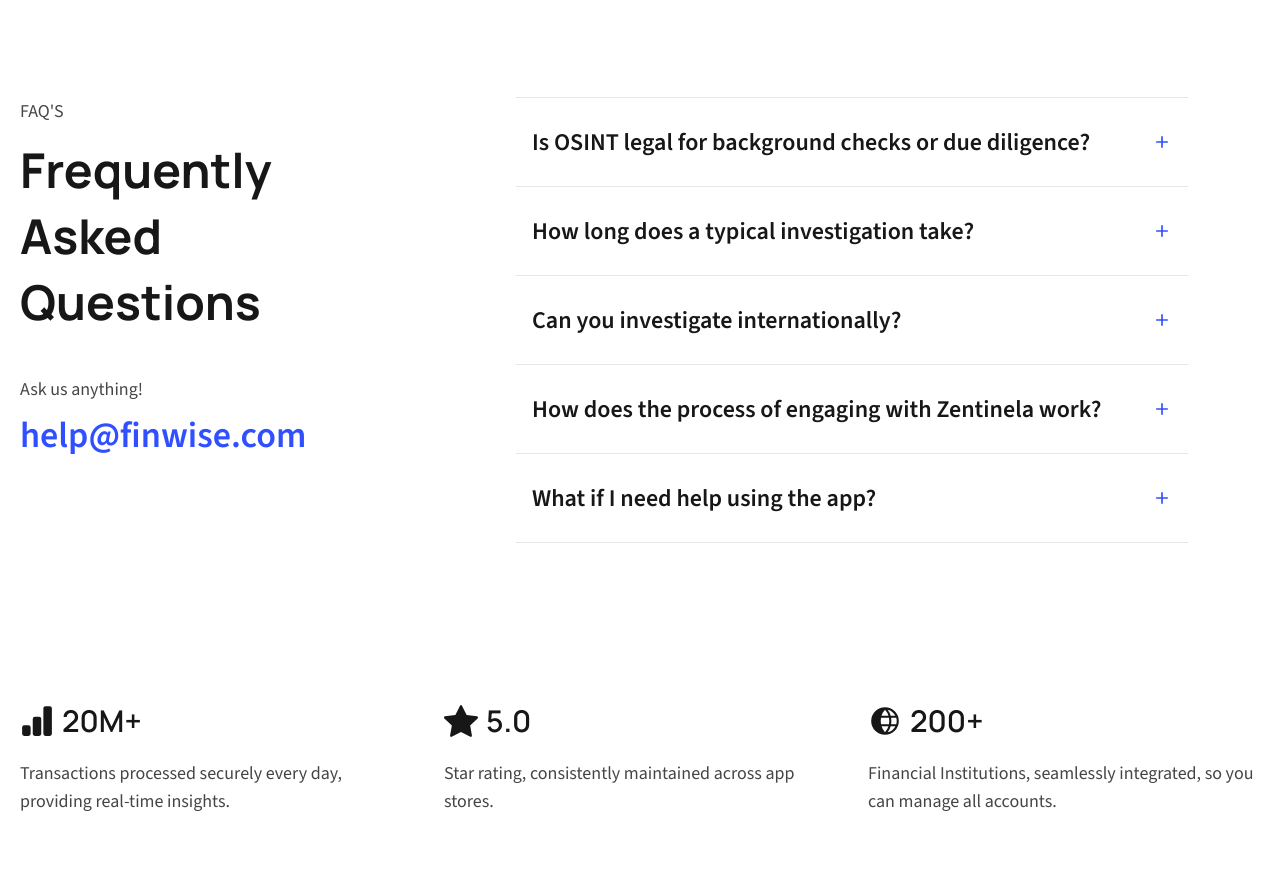
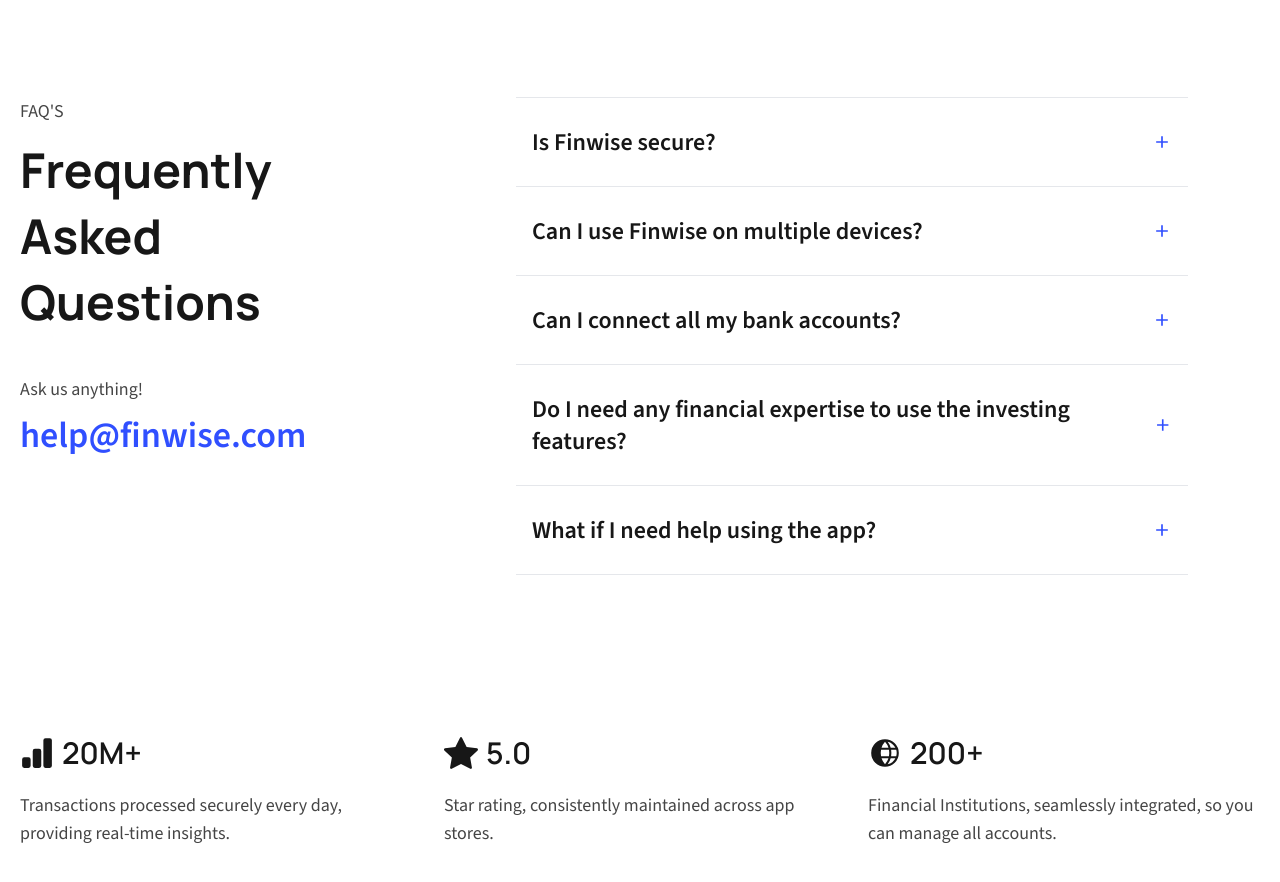
Before and after one commit to Cavianto/sentinela, a Next.js app: page / in a window 1280 px wide. Shown: the part 5180-6062 px from the top of the page. Built offline with nearby package versions, Linux system fonts and the light colour scheme.

Commit message:
Update faq.ts

```diff
--- a/src/data/faq.ts
+++ b/src/data/faq.ts
@@ -3,20 +3,20 @@
 
 export const faqs: IFAQ[] = [
     {
-        question: `Is OSINT legal for background checks or due diligence?`,
-        answer: 'Absolutely. We only access publicly available information (social media, court records, corporate filings). For HR vetting or M&A due diligence, we comply with GDPR, FCRA, and local privacy laws—always documenting our legally compliant methodology.',
+        question: `Is ${siteDetails.siteName} secure?`,
+        answer: 'Absolutely. We use bank-level encryption to protect your data and never store your login information. Plus, our biometric authentication adds an extra layer of security.',
     },
     {
-        question: `How long does a typical investigation take?`,
-        answer: 'Most standard checks (employment vetting, partner screening) take 24–72 hours. Complex cases (hidden asset tracing, network mapping) require 5–7 days. We offer rush services for urgent threats.',
+        question: `Can I use ${siteDetails.siteName} on multiple devices?`,
+        answer: 'Absolutely! Your Finwise account syncs seamlessly across all your devices - smartphone, tablet, and computer.',
     },
     {
-        question: 'Can you investigate internationally?',
-        answer: `Yes. Our multilingual team tracks global data—from offshore company registries to international sanctions lists. Note: Some countries restrict certain searches (e.g., China’s social media), which we’ll clarify upfront.`
+        question: 'Can I connect all my bank accounts?',
+        answer: `Yes! ${siteDetails.siteName} supports connections with over 10,000 financial institutions worldwide. Simply log in through our secure portal to link your accounts.`
     },
     {
-        question: 'How does the process of engaging with Zentinela work?',
-        answer: 'Yes',
+        question: 'Do I need any financial expertise to use the investing features?',
+        answer: 'Not at all! Our expert-curated portfolios and educational resources make investing accessible to everyone, regardless of experience level.',
     },
     {
         question: 'What if I need help using the app?',
```
